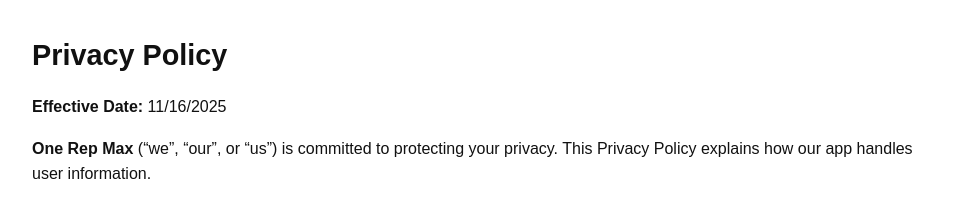
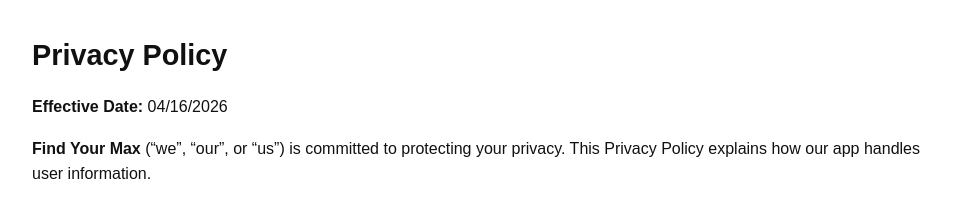
Before and after one commit to veltiosikai/github.io, a plain HTML site: page one-rep-max-policy.html in a window 1280 px wide. Shown: the top 206 px of the page, without its empty margins (0-955 px from the left). Drawn offline with Linux system fonts and the light colour scheme.

Commit message:
Update one-rep-max-policy.html

```diff
--- a/one-rep-max-policy.html
+++ b/one-rep-max-policy.html
@@ -3,7 +3,7 @@
 <head>
   <meta charset="utf-8" />
   <meta name="viewport" content="width=device-width, initial-scale=1" />
-  <title>One Rep Max — Privacy Policy</title>
+  <title>Find Your Max — Privacy Policy</title>
   <style>
     body { font-family: Arial, sans-serif; margin: 2rem; line-height: 1.6; color: #111; max-width: 900px; }
     h1 { font-size: 1.8rem; margin-bottom: 1rem; }
@@ -13,9 +13,9 @@
 <body>
 
 <h1>Privacy Policy</h1>
-<p><strong>Effective Date:</strong> 11/16/2025</p>
+<p><strong>Effective Date:</strong> 04/16/2026</p>
 
-<p><strong>One Rep Max</strong> (“we”, “our”, or “us”) is committed to protecting your privacy. This Privacy Policy explains how our app handles user information.</p>
+<p><strong>Find Your Max</strong> (“we”, “our”, or “us”) is committed to protecting your privacy. This Privacy Policy explains how our app handles user information.</p>
 
 <h2>1. Information We Collect</h2>
 <p>Our app does <strong>not</strong> collect, store, process, or transmit any personal or non-personal data. We do not access device information, usage data, or any form of identifiable or anonymous information.</p>
```
